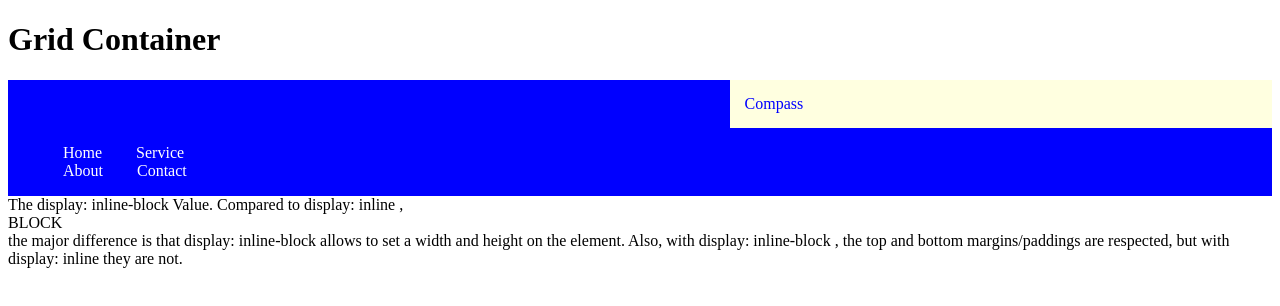
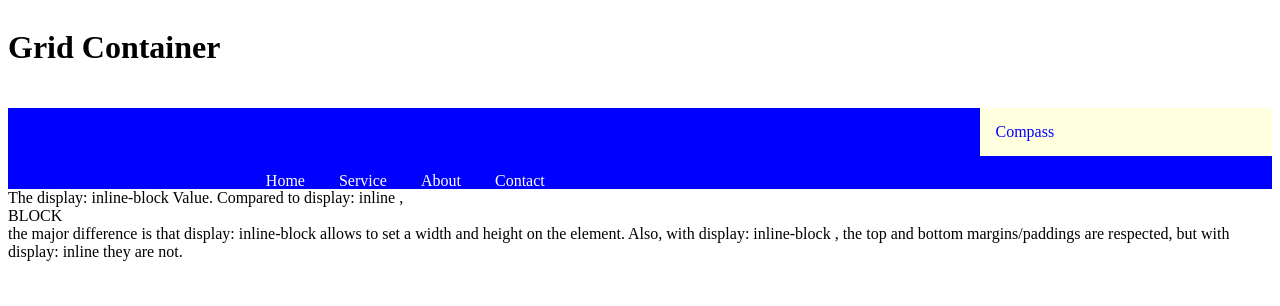
Before and after one commit to david2014shams/css-layouts, a website: page index.html in a window 1280 px wide. Drawn offline with Linux system fonts and the light colour scheme; a web font is replaced by a local one.

Commit message:
grid-template-rows: 100px 30%;

```diff
--- a/css/main.css
+++ b/css/main.css
@@ -5,7 +5,9 @@
     display: -ms-inline-grid;
 }
 body {
-    font-family: 'Felipa'
+    font-family: 'Felipa';
+    display: grid;
+    grid-template-rows: 100px 30%;
 }
 ul {
     list-style-type: none;
@@ -22,7 +24,9 @@ header {
     color: white;
     display: grid;
     grid-template-columns: fit-content(20%) auto;
-    /* grid-template-columns: repeat(2, auto); */
+    grid-template-columns: repeat(2, auto);
+    /* grid-template-columns: [logo-start] fit-content(20%) [nav-start] auto [nav-end]; */
+
 }
 header > a, li > a {
     color: white;
@@ -35,6 +39,7 @@ header > a, li > a {
     background-color: lightyellow;
     display: inline-block;
     color: blue;
-    grid-column-start: 3;
-    grid-template-columns: [logo-start] fit-content(20%) [nav-start] auto [nav-end];
+    /* grid-column-start: 3; */
+    grid-column-start: logo-start;
+    grid-column-end: span nav-end;
 }
```
